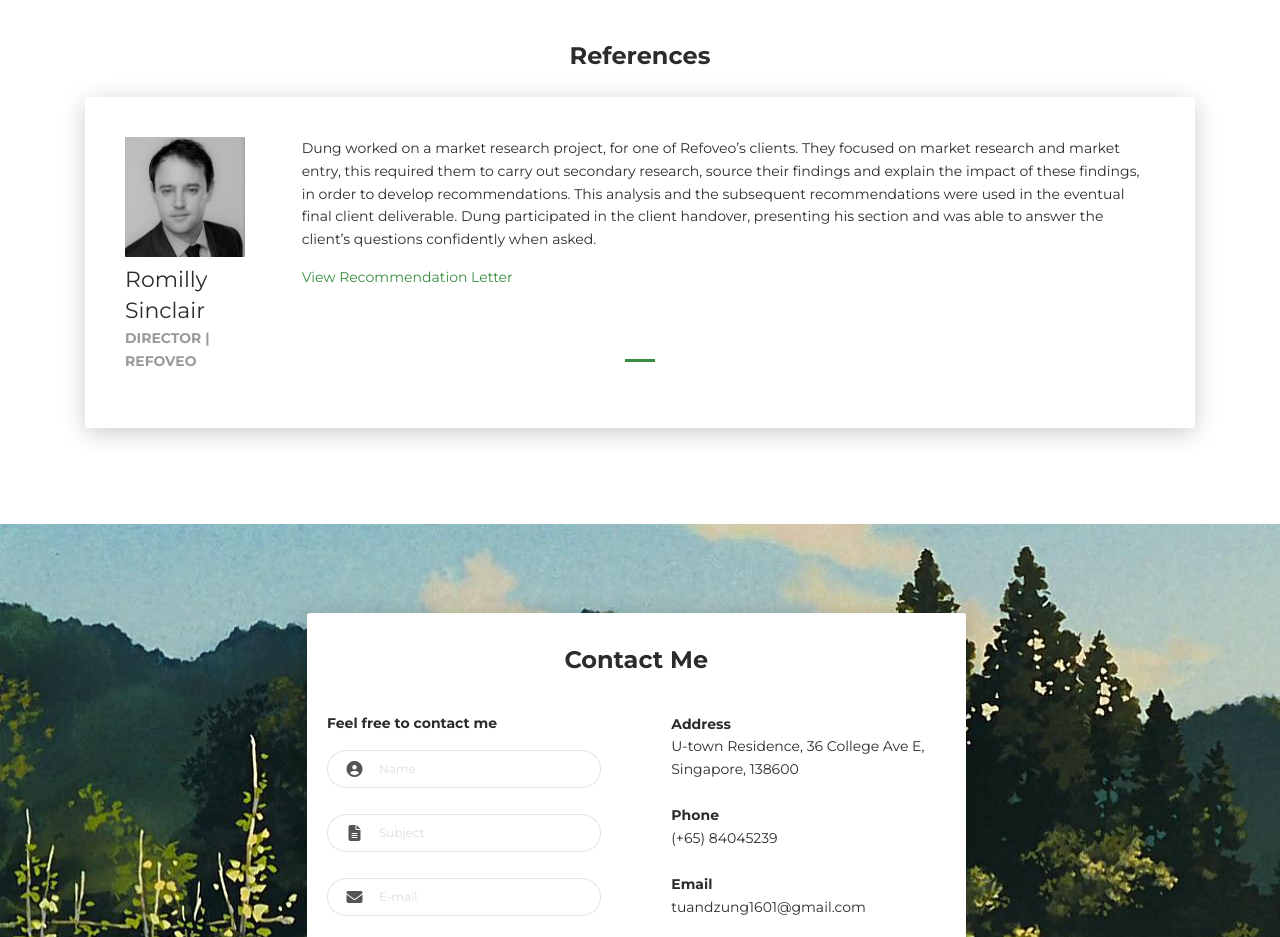
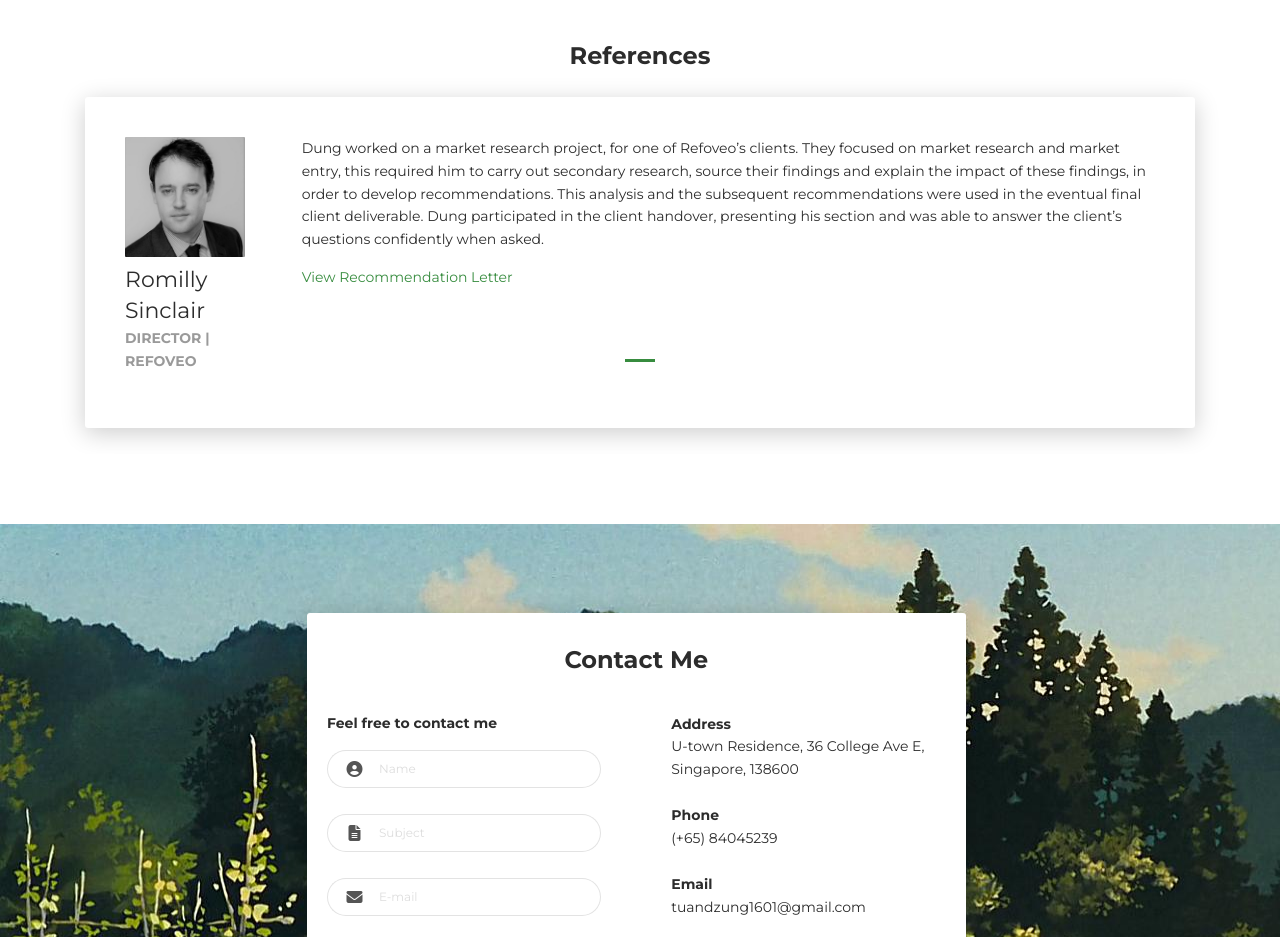
Before and after one commit to tuandung161/tuandung.github.io, a plain HTML site: page index.html in a window 1280 px wide. Shown: the part 6620-7557 px from the top of the page. Drawn offline with Linux system fonts and the light colour scheme.

Commit message:
minor fix

```diff
--- a/index.html
+++ b/index.html
@@ -497,7 +497,7 @@
               </div>
               <div class="col-lg-10 col-md-9">
                 <p>Dung worked on a market research project, for one of Refoveo’s clients. They
-                  focused on market research and market entry, this required them to carry out
+                  focused on market research and market entry, this required him to carry out
                   secondary research, source their findings and explain the impact of these findings, in
                   order to develop recommendations. This analysis and the subsequent
                   recommendations were used in the eventual final client deliverable. Dung
```
